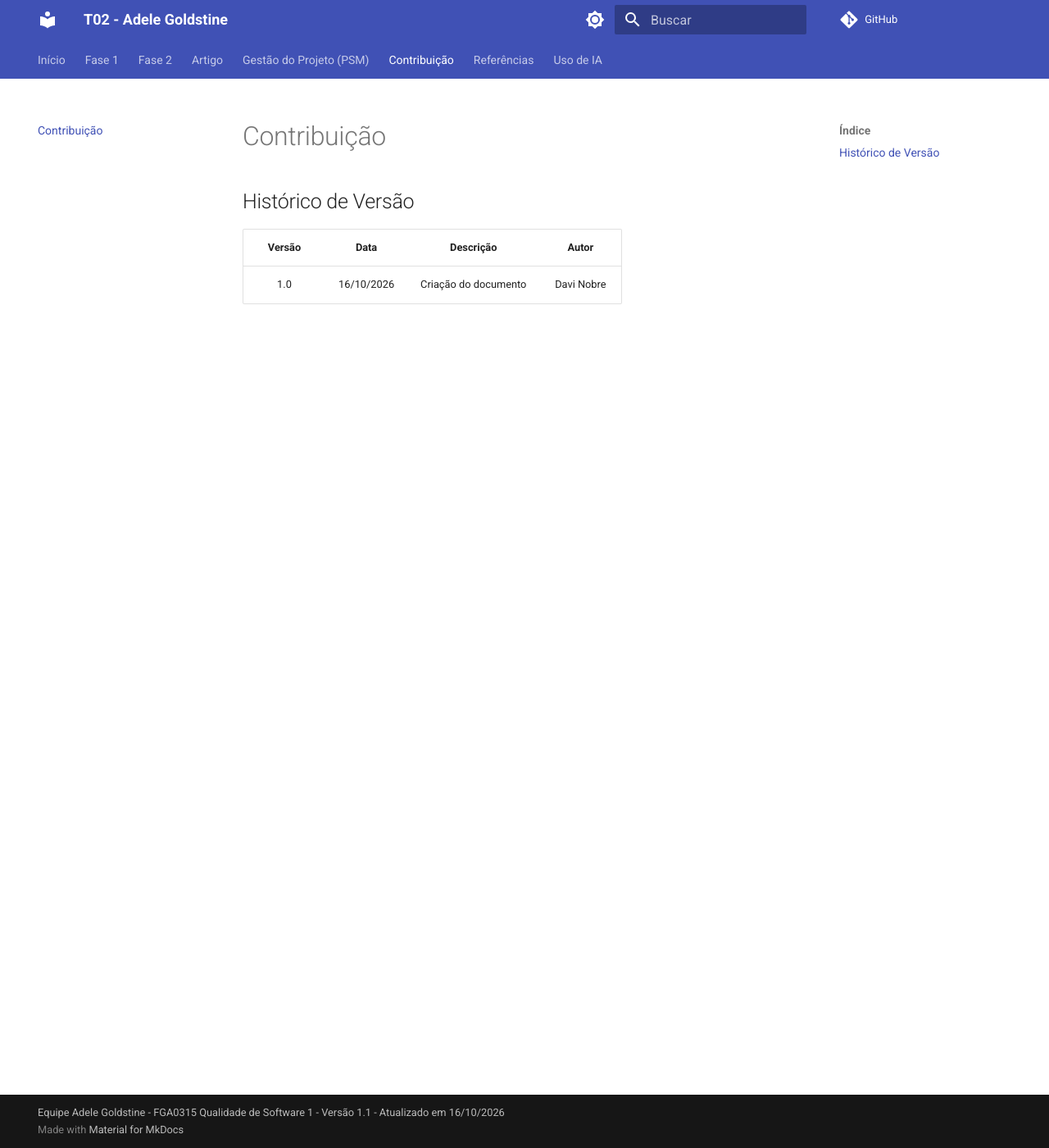
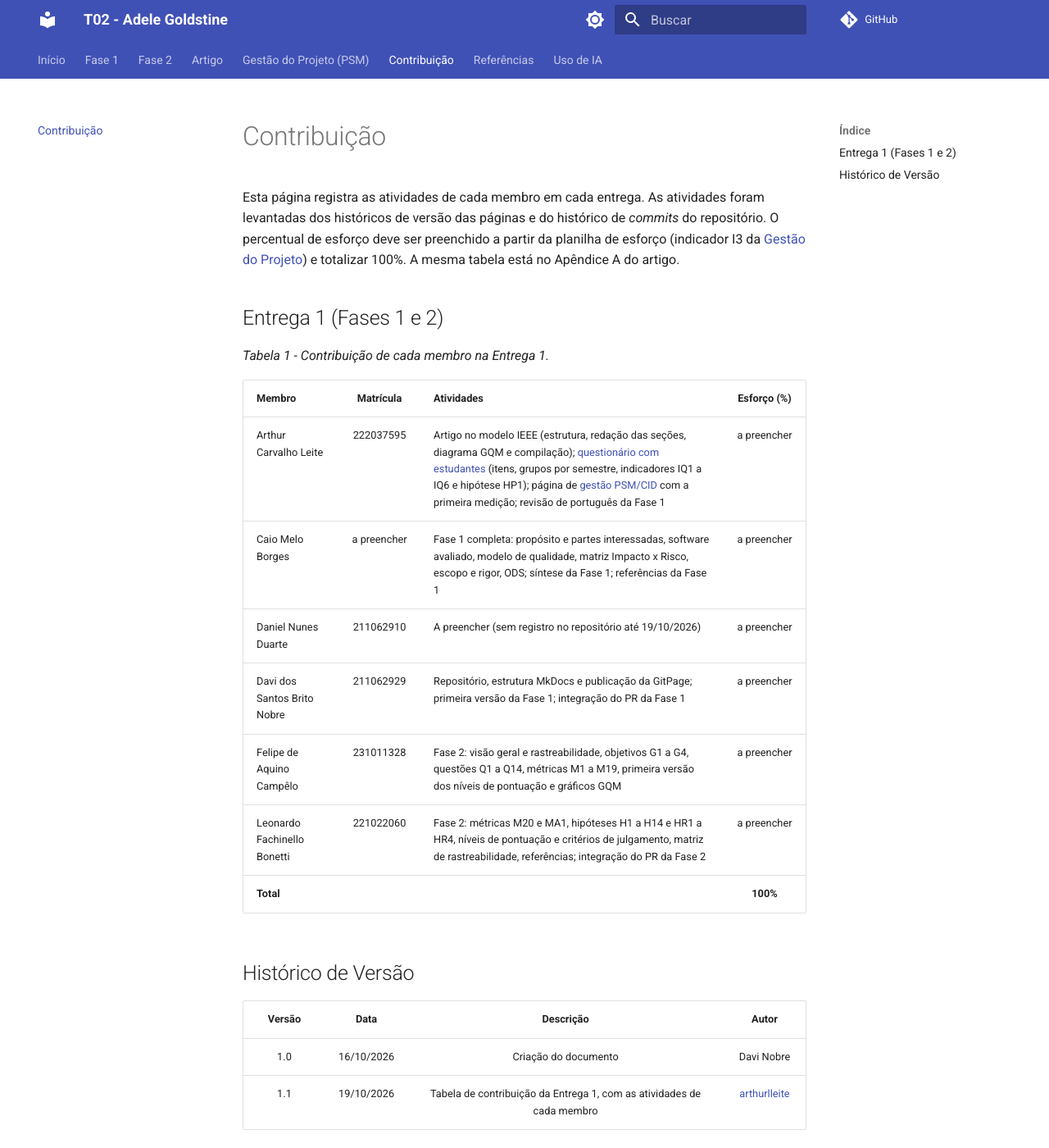
Before and after one commit to FCTE-Qualidade-de-Software-1/2026-2_T02_ADELE_GOLDSTINE, an MkDocs documentation site: the page built from docs/contribuicao.md, in a window 1280 px wide and 1400 px high. Shown: the whole window at 82% size. Built offline with MkDocs 1.6.1 and Material for MkDocs 9.7.7, drawn with Linux system fonts in a browser that asks for light colours; comment, search, counter and statistics services are not loaded.

Commit message:
[D07] Inclui Arthur Carvalho Leite na equipe e preenche a contribuição
- README e página inicial: participante e matrícula
- Artigo: capa, bloco de autores e tabela de contribuição (Apêndice A)
- Página de Contribuição com as atividades de cada membro na Entrega 1
- PDF do artigo recompilado

```diff
--- a/docs/contribuicao.md
+++ b/docs/contribuicao.md
@@ -1,9 +1,24 @@
 # Contribuição
 
-<!-- Descrever aqui as contribuições de cada participante -->
+Esta página registra as atividades de cada membro em cada entrega. As atividades foram levantadas dos históricos de versão das páginas e do histórico de *commits* do repositório. O percentual de esforço deve ser preenchido a partir da planilha de esforço (indicador I3 da [Gestão do Projeto](gestao-psm.md)) e totalizar 100%. A mesma tabela está no Apêndice A do artigo.
+
+## Entrega 1 (Fases 1 e 2)
+
+*Tabela 1 - Contribuição de cada membro na Entrega 1.*
+
+| Membro | Matrícula | Atividades | Esforço (%) |
+| ------ | :-------: | ---------- | :---------: |
+| Arthur Carvalho Leite | 222037595 | Artigo no modelo IEEE (estrutura, redação das seções, diagrama GQM e compilação); [questionário com estudantes](fase-2/questionario.md) (itens, grupos por semestre, indicadores IQ1 a IQ6 e hipótese HP1); página de [gestão PSM/CID](gestao-psm.md) com a primeira medição; revisão de português da Fase 1 | a preencher |
+| Caio Melo Borges | a preencher | Fase 1 completa: propósito e partes interessadas, software avaliado, modelo de qualidade, matriz Impacto x Risco, escopo e rigor, ODS; síntese da Fase 1; referências da Fase 1 | a preencher |
+| Daniel Nunes Duarte | 211062910 | A preencher (sem registro no repositório até 19/10/2026) | a preencher |
+| Davi dos Santos Brito Nobre | 211062929 | Repositório, estrutura MkDocs e publicação da GitPage; primeira versão da Fase 1; integração do PR da Fase 1 | a preencher |
+| Felipe de Aquino Campêlo | 231011328 | Fase 2: visão geral e rastreabilidade, objetivos G1 a G4, questões Q1 a Q14, métricas M1 a M19, primeira versão dos níveis de pontuação e gráficos GQM | a preencher |
+| Leonardo Fachinello Bonetti | 221022060 | Fase 2: métricas M20 e MA1, hipóteses H1 a H14 e HR1 a HR4, níveis de pontuação e critérios de julgamento, matriz de rastreabilidade, referências; integração do PR da Fase 2 | a preencher |
+| **Total** | | | **100%** |
 
 ## Histórico de Versão
 
 | Versão | Data | Descrição | Autor |
 | :----: | :--: | :-------: | :---: |
 | 1.0 | 16/10/2026 | Criação do documento | Davi Nobre |
+| 1.1 | 19/10/2026 | Tabela de contribuição da Entrega 1, com as atividades de cada membro | [arthurlleite](https://github.com/arthurlleite) |
--- a/mkdocs.yml
+++ b/mkdocs.yml
@@ -1,6 +1,6 @@
 site_name: "T02 - Adele Goldstine"
 site_description: "Documentação do Projeto - Turma 02 - Adele Goldstine"
-site_author: "Daniel Nunes, Davi Nobre, Felipe Campêlo, Leonardo Bonetti"
+site_author: "Arthur Leite, Daniel Nunes, Davi Nobre, Felipe Campêlo, Leonardo Bonetti"
 site_url: "https://fcte-qualidade-de-software-1.github.io/2026-2_T02_ADELE_GOLDSTINE/"
 repo_url: "https://github.com/FCTE-Qualidade-de-Software-1/2026-2_T02_ADELE_GOLDSTINE"
 copyright: "Equipe Adele Goldstine - FGA0315 Qualidade de Software 1 - Versão 1.1 - Atualizado em 16/10/2026"
```
Also changed, not shown: README.md (+1 -0 lines), docs/index.md (+2 -0 lines), 3 other files.
